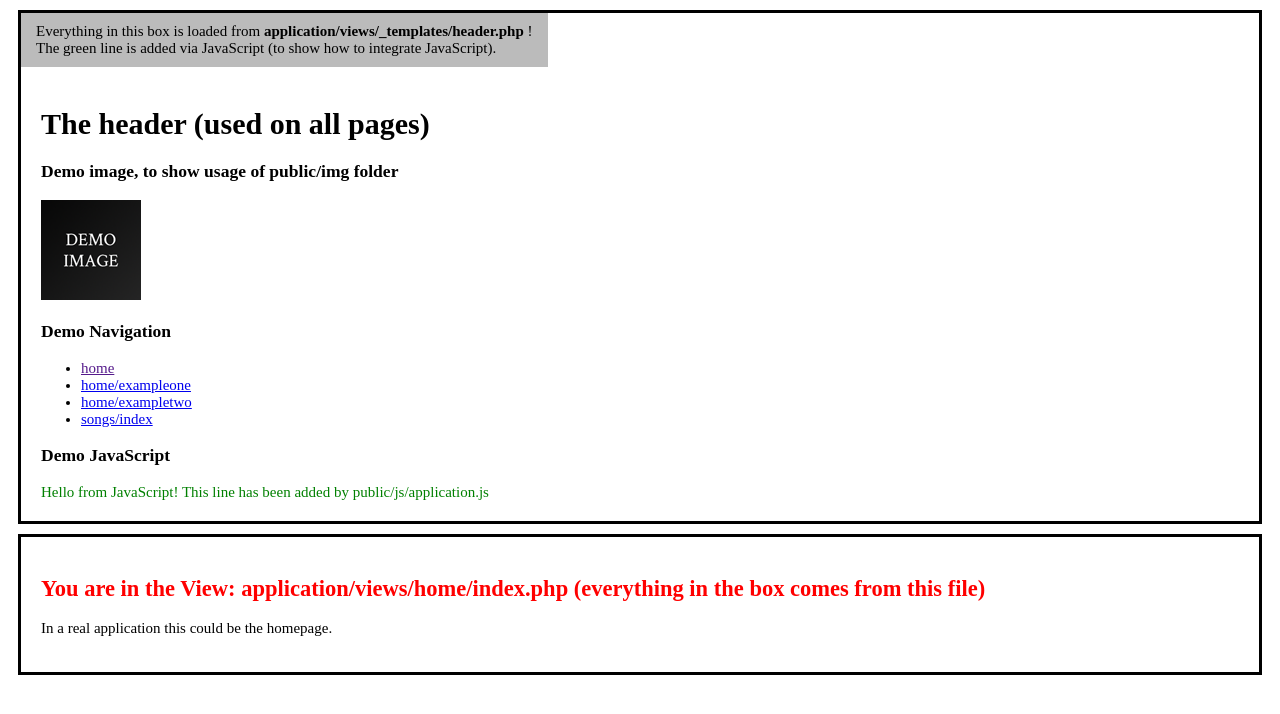
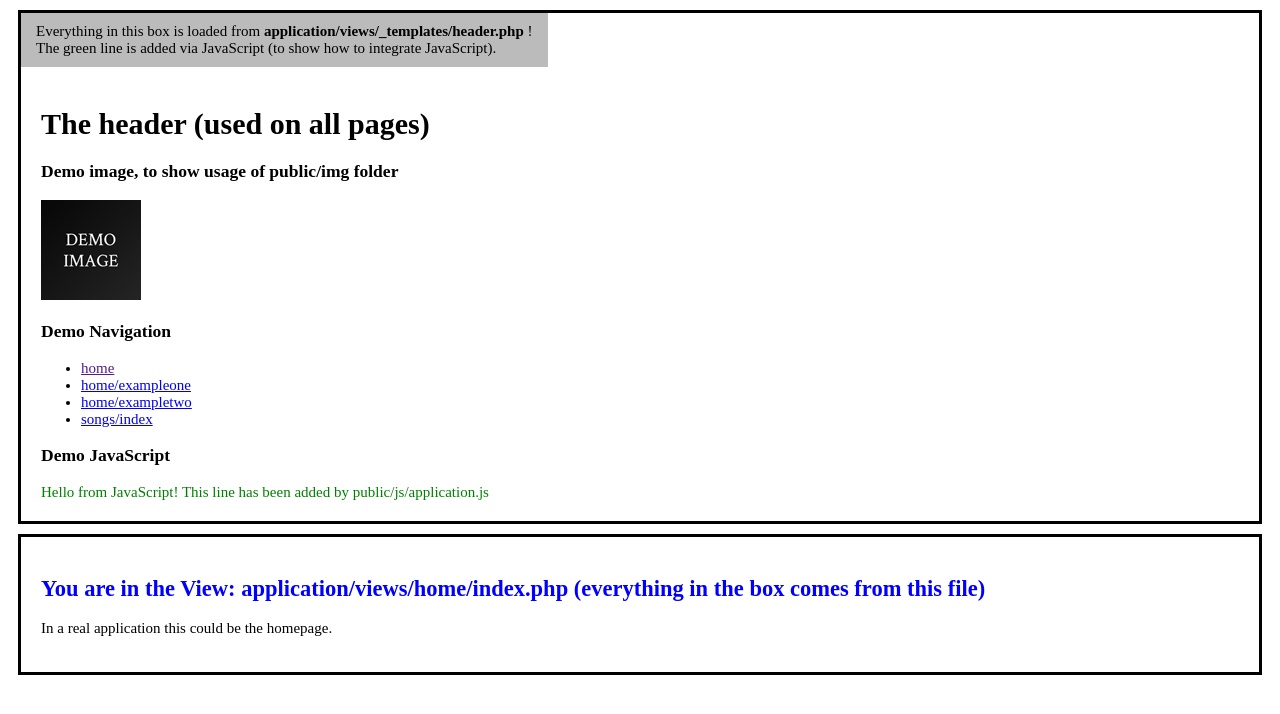
Before and after one commit to panique/mini2, a PHP site: the page made by application/views/home/index.twig in a window 1280 px wide. Shown: the top 714 px of the page. Run offline with PHP 8.4, Linux system fonts and the light colour scheme; the template is opened without the code that fills it, so the values that code supplies are empty; some libraries are stand-ins or nearby versions.

Commit message:
proper SASS integration with laravel-sass

```diff
--- a/public/css/style.css
+++ b/public/css/style.css
@@ -13,7 +13,7 @@ body {
   font-size: 13px;
 }
 .container h2 {
-  color: red;
+  color: blue;
 }
 .container .where-are-we-box {
   position: relative;
--- a/public/scss/modules/_colors.scss
+++ b/public/scss/modules/_colors.scss
@@ -1,3 +1,3 @@
 $color_border: #000;
 $color_background: #bbb;
-$color_headline: red;
+$color_headline: blue;
```
Also changed, not shown: README.md.
